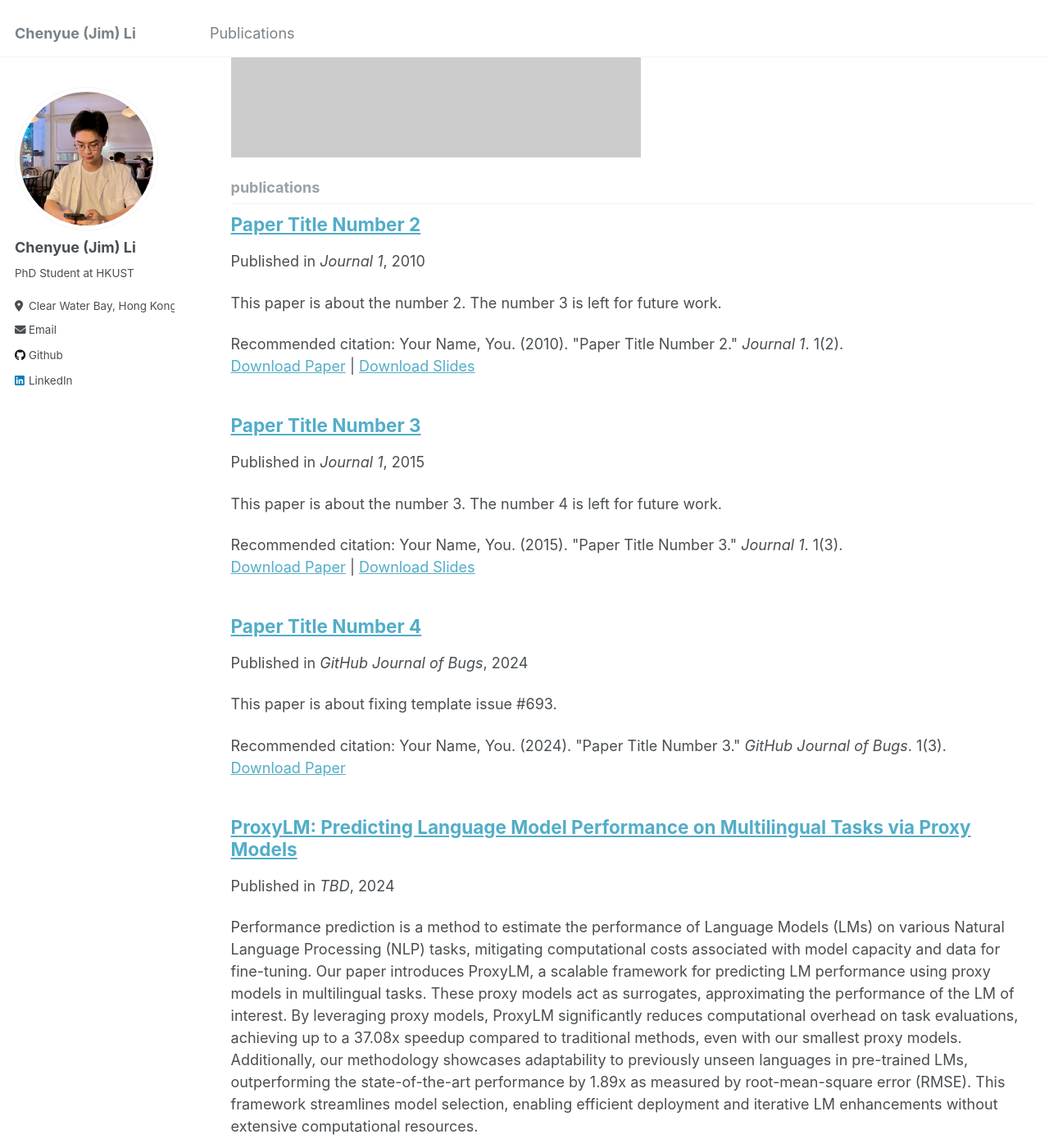
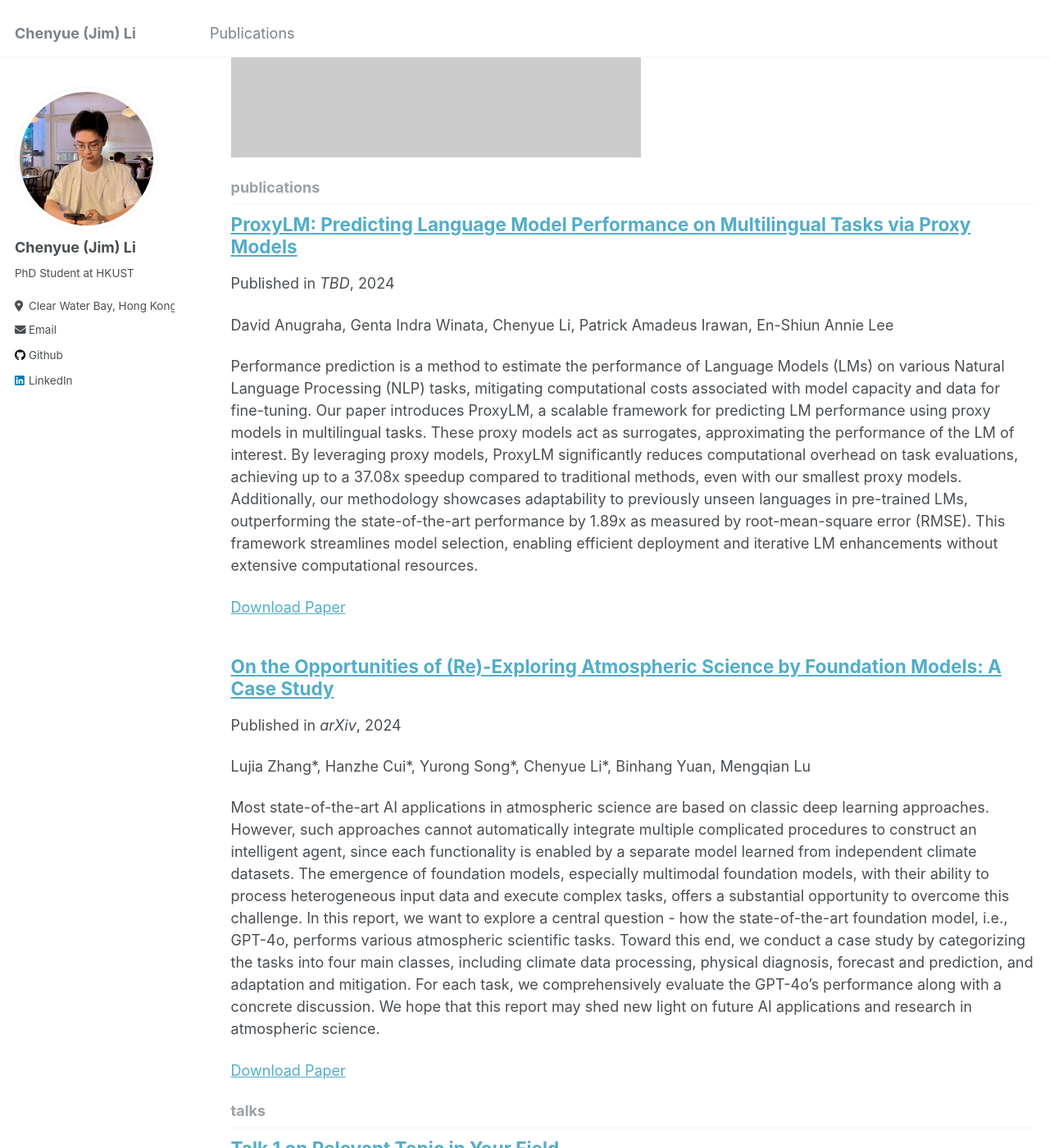
Before and after one commit to jimschenchen/jimschenchen.github.io, a Jekyll site: the page built from _pages/collection-archive.html, in a window 1280 px wide and 1400 px high, scrolled down 900 px. Shown: the whole window at 82% size. Built offline with Jekyll 4.4.1, drawn with Linux system fonts in a browser that asks for light colours.

Commit message:
adding author to publication

```diff
--- a/_includes/archive-single.html
+++ b/_includes/archive-single.html
@@ -46,6 +46,12 @@
          <p class="page__date"><strong><i class="fa fa-fw fa-calendar" aria-hidden="true"></i> {{ site.data.ui-text[site.locale].date_label | default: "Published:" }}</strong> <time datetime="{{ post.date | default: "1900-01-01" | date_to_xmlschema }}">{{ post.date | default: "1900-01-01" | date: "%B %d, %Y" }}</time></p>
         {% endif %}
 
+    <!-- Author -->
+    {% if post.author %}
+        {{ post.author}} </p>
+    {% endif %}
+
+
     {% if post.excerpt and site.read_more != 'enabled' %}
     <p class="archive__item-excerpt" itemprop="description">{{ post.excerpt | markdownify }}</p>
     {% elsif post.excerpt and site.read_more == 'enabled' %}
--- a/_publications/2010-10-01-paper-title-number-2.md
+++ /dev/null
@@ -1,13 +0,0 @@
----
-title: "Paper Title Number 2"
-collection: publications
-permalink: /publication/2010-10-01-paper-title-number-2
-excerpt: 'This paper is about the number 2. The number 3 is left for future work.'
-date: 2010-10-01
-venue: 'Journal 1'
-slidesurl: 'http://academicpages.github.io/files/slides2.pdf'
-paperurl: 'http://academicpages.github.io/files/paper2.pdf'
-citation: 'Your Name, You. (2010). &quot;Paper Title Number 2.&quot; <i>Journal 1</i>. 1(2).'
----
-
-The contents above will be part of a list of publications, if the user clicks the link for the publication than the contents of section will be rendered as a full page, allowing you to provide more information about the paper for the reader. When publications are displayed as a single page, the contents of the above "citation" field will automatically be included below this section in a smaller font.
--- a/_publications/2015-10-01-paper-title-number-3.md
+++ /dev/null
@@ -1,13 +0,0 @@
----
-title: "Paper Title Number 3"
-collection: publications
-permalink: /publication/2015-10-01-paper-title-number-3
-excerpt: 'This paper is about the number 3. The number 4 is left for future work.'
-date: 2015-10-01
-venue: 'Journal 1'
-slidesurl: 'http://academicpages.github.io/files/slides3.pdf'
-paperurl: 'http://academicpages.github.io/files/paper3.pdf'
-citation: 'Your Name, You. (2015). &quot;Paper Title Number 3.&quot; <i>Journal 1</i>. 1(3).'
----
-
-The contents above will be part of a list of publications, if the user clicks the link for the publication than the contents of section will be rendered as a full page, allowing you to provide more information about the paper for the reader. When publications are displayed as a single page, the contents of the above "citation" field will automatically be included below this section in a smaller font.
--- a/_publications/2024-02-17-paper-title-number-4.md
+++ /dev/null
@@ -1,12 +0,0 @@
----
-title: "Paper Title Number 4"
-collection: publications
-permalink: /publication/2024-02-17-paper-title-number-4
-excerpt: 'This paper is about fixing template issue #693.'
-date: 2024-02-17
-venue: 'GitHub Journal of Bugs'
-paperurl: 'http://academicpages.github.io/files/paper3.pdf'
-citation: 'Your Name, You. (2024). &quot;Paper Title Number 3.&quot; <i>GitHub Journal of Bugs</i>. 1(3).'
----
-
-The contents above will be part of a list of publications, if the user clicks the link for the publication than the contents of section will be rendered as a full page, allowing you to provide more information about the paper for the reader. When publications are displayed as a single page, the contents of the above "citation" field will automatically be included below this section in a smaller font.
--- a/_publications/2024-06-14-proxylm.md
+++ b/_publications/2024-06-14-proxylm.md
@@ -2,11 +2,12 @@
 title: "ProxyLM: Predicting Language Model Performance on Multilingual Tasks via Proxy Models"
 collection: publications
 permalink: /publication/2024-06-14-proxylm
+author: "David Anugraha, Genta Indra Winata, Chenyue Li, Patrick Amadeus Irawan, En-Shiun Annie Lee"
 # excerpt: 'This paper is about the number 1. The number 2 is left for future work.'
 date: 2024-06-14
 venue: 'TBD'
 # slidesurl: 'http://academicpages.github.io/files/slides1.pdf'
-paperurl: 'https://arxiv.org/abs/2406.09334'
+paperurl: 'https://arxiv.org/pdf/2406.09334'
 # citation: 'Your Name, You. (2009). &quot;Paper Title Number 1.&quot; <i>Journal 1</i>. 1(1).'
 ---
 
--- /dev/null
+++ b/_publications/2024-07-25-atmospheric-FM-case-study.md
@@ -0,0 +1,14 @@
+---
+title: "On the Opportunities of (Re)-Exploring Atmospheric Science by Foundation Models: A Case Study"
+collection: publications
+permalink: /publication/2024-07-25-atmospheric-FM-case-study
+author: "Lujia Zhang*, Hanzhe Cui*, Yurong Song*, Chenyue Li*, Binhang Yuan, Mengqian Lu"
+# excerpt: ''
+date: 2024-07-25
+venue: 'arXiv'
+# slidesurl: 'http://academicpages.github.io/files/slides2.pdf'
+paperurl: 'https://arxiv.org/pdf/2407.17842'
+# citation: 'Your Name, You. (2010). &quot;Paper Title Number 2.&quot; <i>Journal 1</i>. 1(2).'
+---
+
+Most state-of-the-art AI applications in atmospheric science are based on classic deep learning approaches. However, such approaches cannot automatically integrate multiple complicated procedures to construct an intelligent agent, since each functionality is enabled by a separate model learned from independent climate datasets. The emergence of foundation models, especially multimodal foundation models, with their ability to process heterogeneous input data and execute complex tasks, offers a substantial opportunity to overcome this challenge. In this report, we want to explore a central question - how the state-of-the-art foundation model, i.e., GPT-4o, performs various atmospheric scientific tasks. Toward this end, we conduct a case study by categorizing the tasks into four main classes, including climate data processing, physical diagnosis, forecast and prediction, and adaptation and mitigation. For each task, we comprehensively evaluate the GPT-4o's performance along with a concrete discussion. We hope that this report may shed new light on future AI applications and research in atmospheric science.
```
Also changed, not shown: _pages/publications.md (+2 -0 lines).
